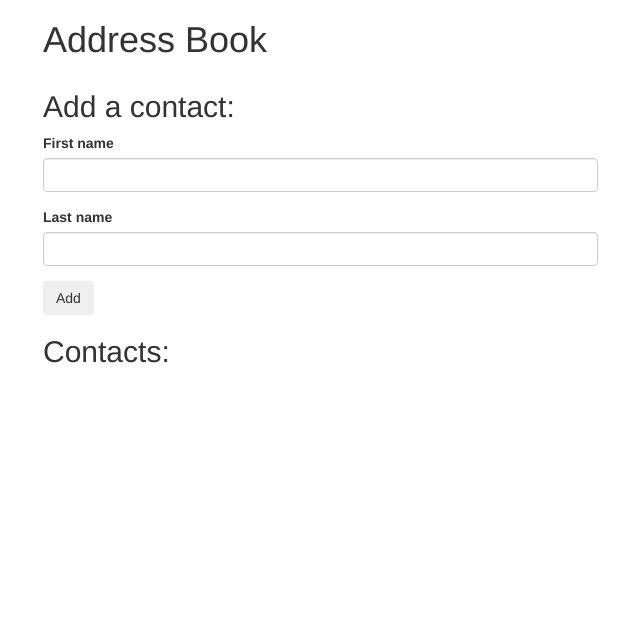
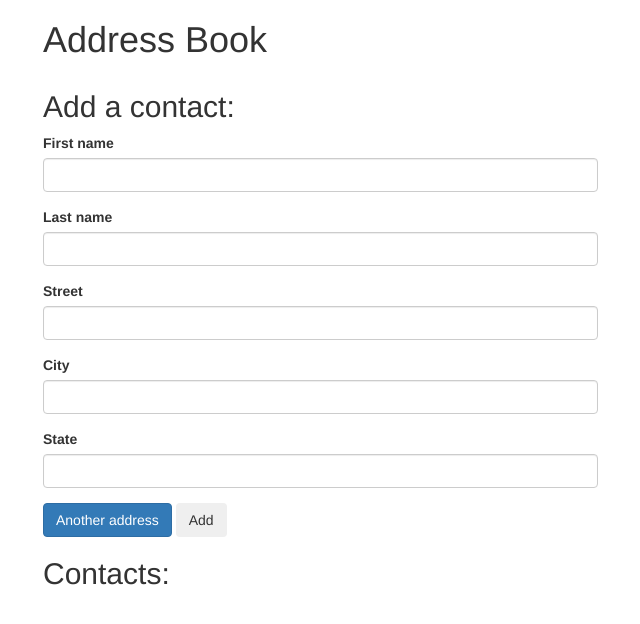
Before and after one commit to kevinmizway/address-book, a plain HTML site: page index.html in a window 1280 px wide. Shown: the whole page, without its empty margins (27-667 px from the left). Drawn offline with Linux system fonts and the light colour scheme.

Commit message:
Update html to include new address form fields with new address section under show contact

```diff
--- a/index.html
+++ b/index.html
@@ -24,6 +24,23 @@
                             <input id="new-last-name" class="form-control" type="text">
                         </div>
 
+                        <div id="new-addresses">
+                            <div class="form-group">
+                                <label for="new-street">Street</label>
+                                <input id="new-street" class="form-control" type="text">
+                            </div>
+                            <div class="form-group">
+                                <label for="new-city">City</label>
+                                <input id="new-city" class="form-control" type="text">
+                            </div>
+                            <div class="form-group">
+                                <label for="new-state">State</label>
+                                <input id="new-state" class="form-control" type="text">
+                            </div>
+                        </div>
+
+                        <span class="btn btn-primary" id="add-address">Another address</span>
+
                         <button type="submit" class="btn">Add</button>
                     </form>
 
@@ -38,6 +55,10 @@
 
                         <p>First name: <span class="first-name"></span></p>
                         <p>Last name: <span class="last-name"></span></p>
+                        <p>Addresses:</p>
+                        <ul id="addresses">
+
+                        </ul>
                     </div>
                 </div>
             </div>
```
